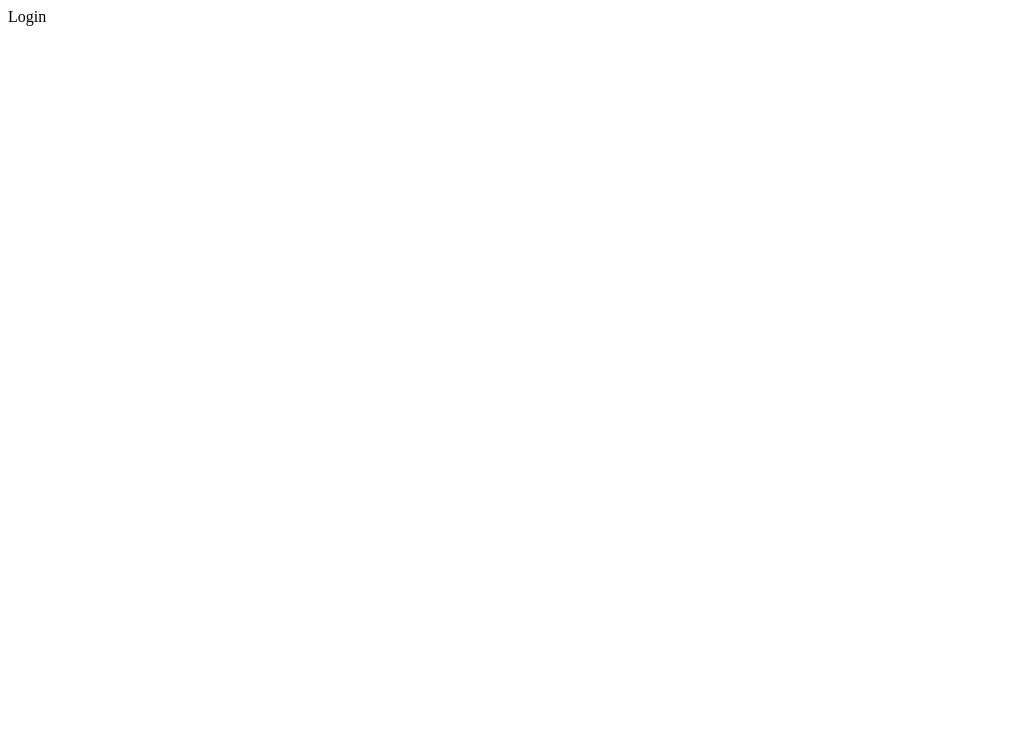
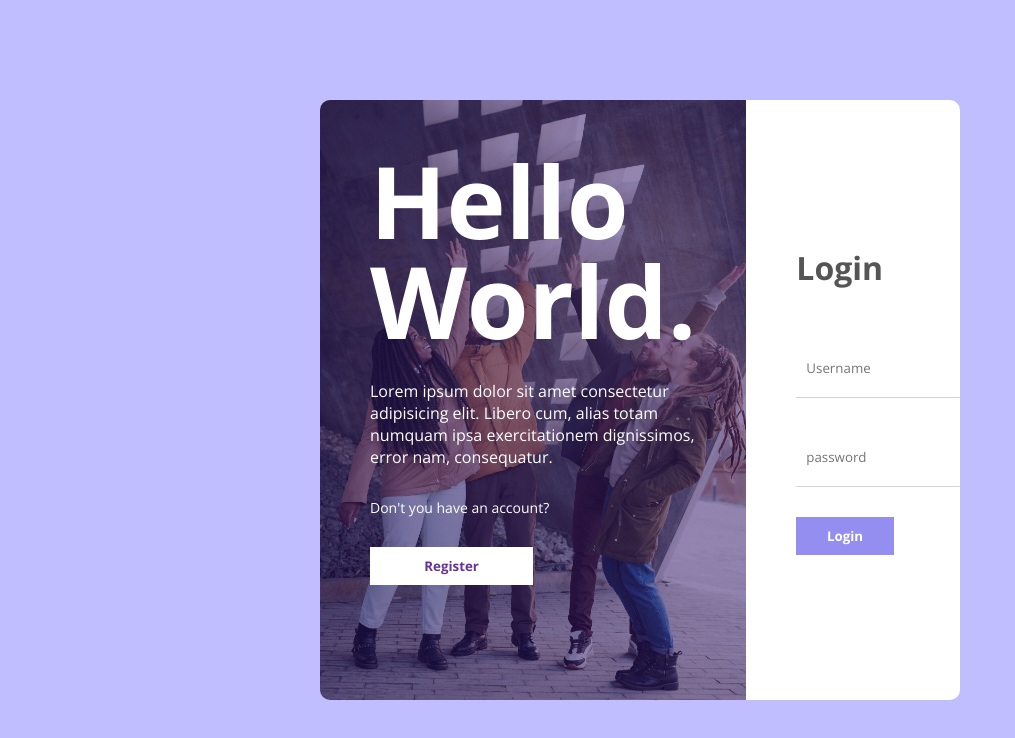
Before and after one commit to Chelovechina/iamshy-frontend, a React (Vite) app: page / in a window 1280 px wide. Shown: the top 738 px of the page, without its empty margins (0-1015 px from the left). Built offline with nearby package versions, Linux system fonts and the light colour scheme.

Commit message:
feat: implement login page

```diff
--- a/index.html
+++ b/index.html
@@ -1,10 +1,21 @@
 <!DOCTYPE html>
 <html lang="en">
   <head>
-    <meta charset="UTF-8" />
-    <link rel="icon" type="image/svg+xml" href="/vite.svg" />
-    <meta name="viewport" content="width=device-width, initial-scale=1.0" />
-    <title>Vite + React + TS</title>
+    <meta charset="utf-8" />
+    <meta name="viewport" content="width=device-width, initial-scale=1" />
+    <meta name="description" content="Social Network Web site" />
+    <link
+      href="https://fonts.googleapis.com/css2?family=Open+Sans:wght@300;400;500;600;700;800&display=swap"
+      rel="stylesheet"
+    />
+    <style>
+      * {
+        font-family: "Open Sans", sans-serif;
+        margin: 0;
+        padding: 0;
+      }
+    </style>
+    <title>Social Network</title>
   </head>
   <body>
     <div id="root"></div>
--- a/src/App.tsx
+++ b/src/App.tsx
@@ -1,4 +1,3 @@
-import { useState } from "react";
 import Login from "./pages/login/Login";
 
 function App() {
--- a/src/pages/login/Login.tsx
+++ b/src/pages/login/Login.tsx
@@ -1,12 +1,31 @@
-import { FC } from "react"
-import "./login.scss"
+import { FC } from "react";
+import "./login.scss";
 
 const Login: FC = () => {
   return (
     <div className="login">
-      Login
+      <div className="card">
+        <div className="left">
+          <h1>Hello World.</h1>
+          <p>
+            Lorem ipsum dolor sit amet consectetur adipisicing elit. Libero cum,
+            alias totam numquam ipsa exercitationem dignissimos, error nam,
+            consequatur.
+          </p>
+          <span>Don't you have an account?</span>
+          <button>Register</button>
+        </div>
+        <div className="right">
+          <h2>Login</h2>
+          <form>
+            <input type="text" placeholder="Username" />
+            <input type="password" placeholder="password" />
+            <button>Login</button>
+          </form>
+        </div>
+      </div>
     </div>
-  )
-}
+  );
+};
 
-export default Login
+export default Login;
--- a/src/pages/login/login.scss
+++ b/src/pages/login/login.scss
@@ -0,0 +1,83 @@
+.login {
+  height: 100vh;
+  background-color: rgb(193, 190, 255);
+  display: flex;
+  justify-content: center;
+  align-items: center;
+
+  .card {
+    width: 50%;
+    min-height: 600px;
+    display: flex;
+    background-color: white;
+    border-radius: 10px;
+    overflow: hidden;
+
+    .left {
+      flex: 1;
+      background: linear-gradient(rgba(39, 11, 96, 0.5), rgba(39, 11, 96, 0.5)),
+        url("./../../assets/login.jpeg") center;
+      background-size: cover;
+      padding: 50px;
+      display: flex;
+      flex-direction: column;
+      gap: 30px;
+      color: white;
+
+      h1 {
+        font-size: 100px;
+        line-height: 100px;
+      }
+
+      span {
+        font-size: 14px;
+      }
+
+      button {
+        width: 50%;
+        padding: 10px;
+        border: none;
+        background-color: white;
+        color: rebeccapurple;
+        font-weight: bold;
+        cursor: pointer;
+      }
+    }
+
+    .right {
+      flex: 1;
+      padding: 50px;
+      display: flex;
+      flex-direction: column;
+      gap: 50px;
+      justify-content: center;
+
+      h2 {
+        color: #555;
+        font-size: 2em;
+      }
+
+      form {
+        display: flex;
+        flex-direction: column;
+        gap: 30px;
+
+        input {
+          border: none;
+          border-bottom: 1px solid lightgray;
+          padding: 20px 10px;
+        }
+
+        button {
+          width: 50%;
+          padding: 10px;
+          border: none;
+          background-color: #938eef;
+          color: white;
+          font-weight: bold;
+          cursor: pointer;
+        }
+      }
+    }
+  }
+}
```
Also changed, not shown: src/main.tsx (+6 -6 lines), src/assets/login.jpeg (added).
